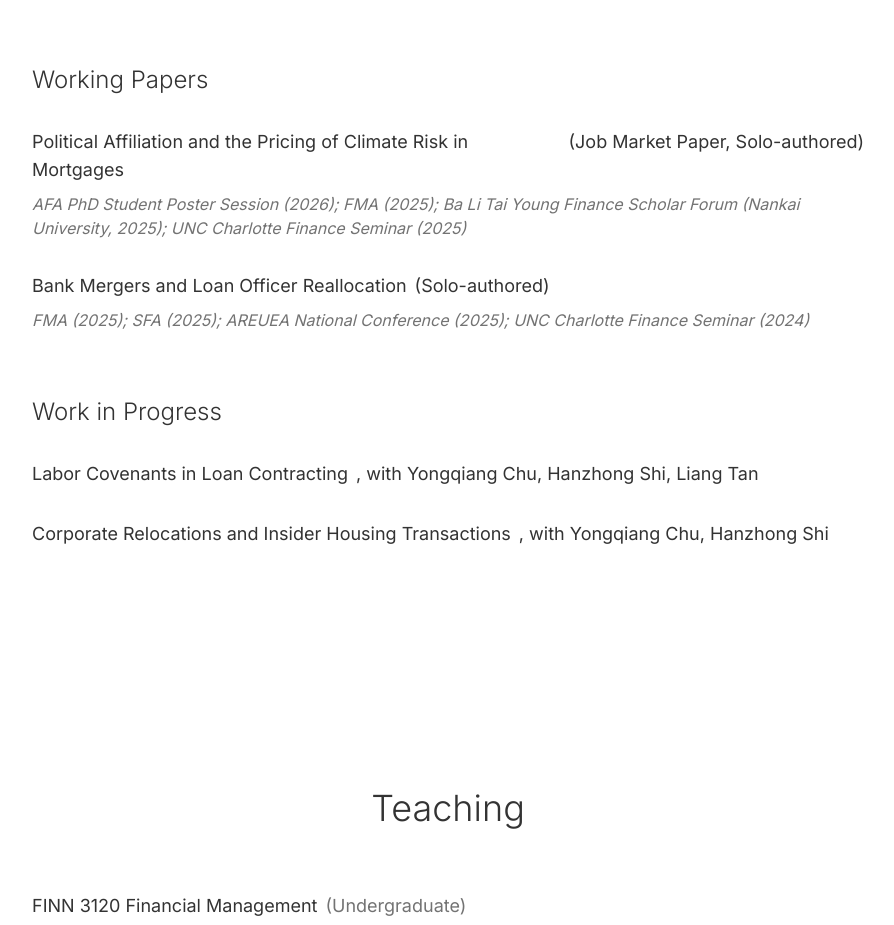
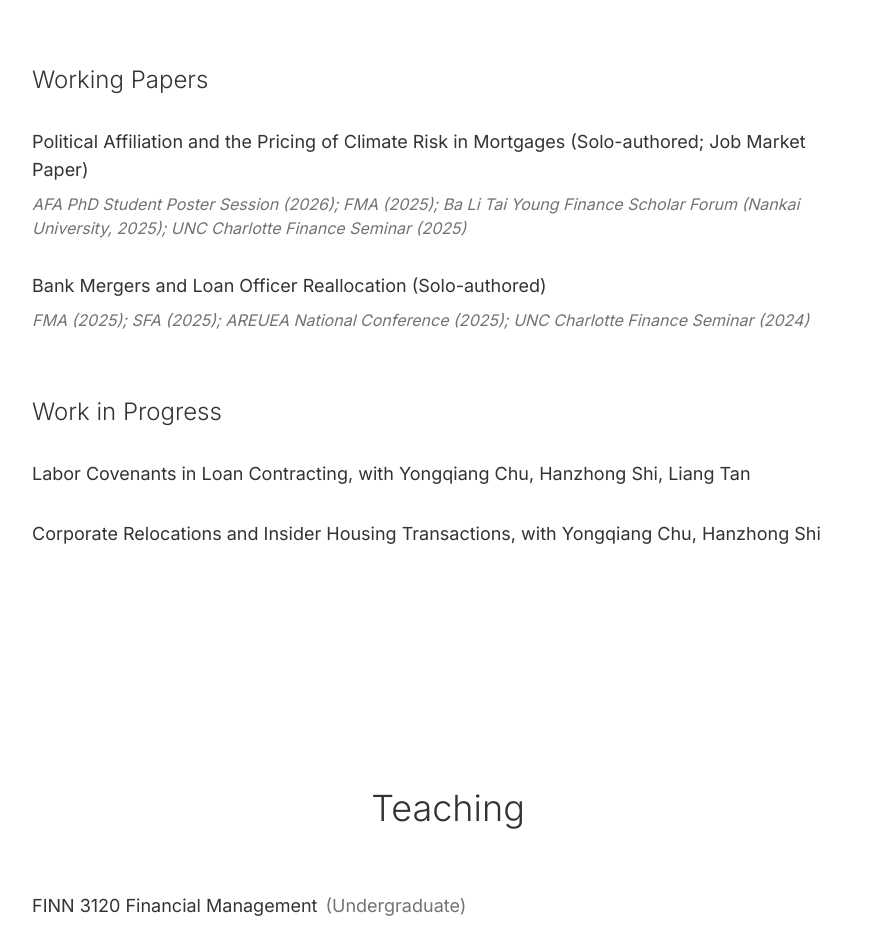
Before and after one commit to zixin-jiang/zixin-jiang.github.io, a React (Vite) app: page / in a window 1280 px wide. Shown: the part 920-1845 px from the top of the page, without its empty margins (192-1086 px from the left). Built offline with nearby package versions, Linux system fonts and the light colour scheme; the HTML template or start-up script is replaced by a standard one.

Commit message:
Fix: Ensure paper titles stay on one line

```diff
--- a/src/components/SimpleResearch.tsx
+++ b/src/components/SimpleResearch.tsx
@@ -49,18 +49,18 @@ const SimpleResearch = () => {
             <div className="space-y-8">
               {workingPapers.map((paper, index) => (
                 <div key={index} className="space-y-2">
-                  <div className="flex items-start gap-2">
+                  <div className="flex items-start gap-1">
+                    <span className="text-lg text-foreground">
                       <a
                         href={paper.link}
-                      className="text-lg text-foreground hover:underline decoration-1 underline-offset-2"
+                        className="hover:underline decoration-1 underline-offset-2"
                       >
                         {paper.title}
                       </a>
-                    <span className="text-lg text-foreground whitespace-nowrap">
                       {paper.coauthors?.length > 0
                         ? `, with ${paper.coauthors.join(", ")}`
                         : paper.isJobMarketPaper
-                        ? " (Job Market Paper, Solo-authored)"
+                        ? " (Solo-authored; Job Market Paper)"
                         : " (Solo-authored)"}
                     </span>
                   </div>
@@ -78,14 +78,14 @@ const SimpleResearch = () => {
             <div className="space-y-8">
               {workInProgress.map((paper, index) => (
                 <div key={index} className="space-y-2">
-                  <div className="flex items-start gap-2">
+                  <div className="flex items-start gap-1">
+                    <span className="text-lg text-foreground">
                       <a
                         href={paper.link}
-                      className="text-lg text-foreground hover:underline decoration-1 underline-offset-2"
+                        className="hover:underline decoration-1 underline-offset-2"
                       >
                         {paper.title}
                       </a>
-                    <span className="text-lg text-foreground whitespace-nowrap">
                       {paper.coauthors?.length > 0
                         ? `, with ${paper.coauthors.join(", ")}`
                         : " (Solo-authored)"}
```
Lines whose indentation alone changed are shown as unchanged.
